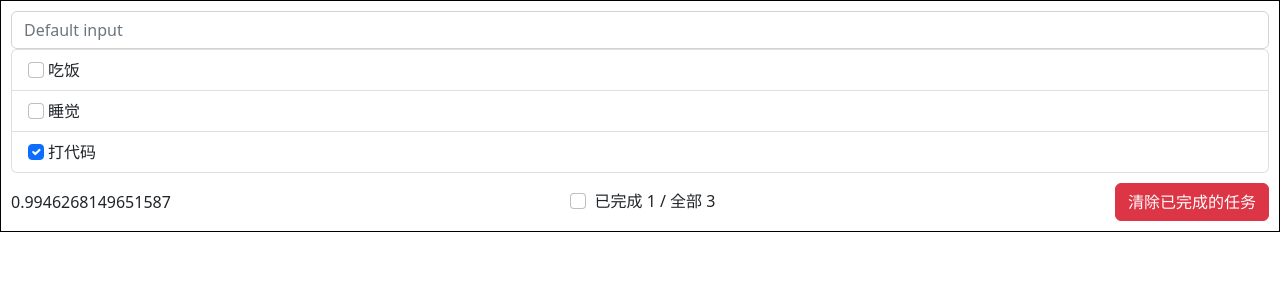
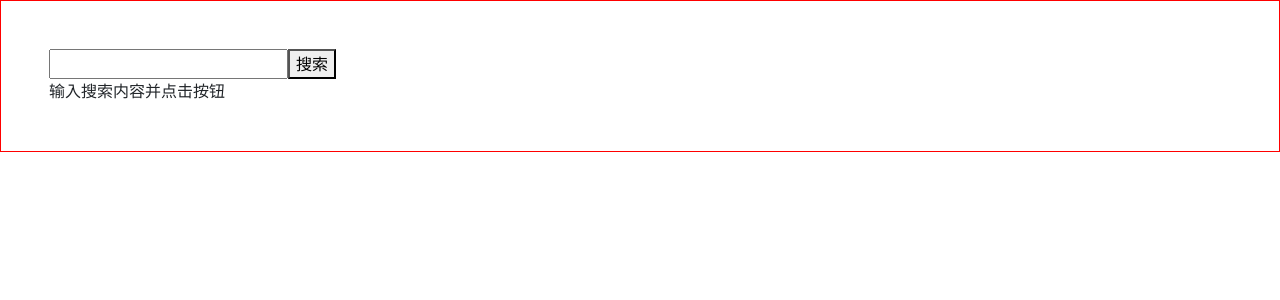
Before and after one commit to imycod/react-all-in-one, a React (Vite) app: page / in a window 1280 px wide. Shown: the top 300 px of the page. Built offline with nearby package versions, Linux system fonts and the light colour scheme.

Commit message:
docs:searchGit-request

```diff
--- a/package.json
+++ b/package.json
@@ -10,6 +10,7 @@
     "preview": "vite preview"
   },
   "dependencies": {
+    "axios": "^1.6.0",
     "bootstrap": "5.2.3",
     "immer": "^10.0.3",
     "jotai": "^2.5.0",
--- a/src/App.tsx
+++ b/src/App.tsx
@@ -12,6 +12,7 @@ import ReducerExample from "./useReducer"
 // @ts-ignore
 // import TodoList from "@/business/todoList/demo1"
 import TodoApp from "@/business/todoList/demo2"
+import SearchGitApp from "./business/searchGit";
 function App() {
     return (
         <>
@@ -25,7 +26,8 @@ function App() {
             {/*</div>*/}
 
             {/*<TodoList></TodoList>*/}
-            <TodoApp></TodoApp>
+            {/*<TodoApp></TodoApp>*/}
+            <SearchGitApp></SearchGitApp>
         </>
     );
 }
--- /dev/null
+++ b/src/business/searchGit/index.tsx
@@ -0,0 +1,110 @@
+import React, {Component} from 'react';
+import axios from "axios";
+
+const items=[
+    {
+        "login": "imycode",
+        "id": 43439224,
+        "node_id": "MDQ6VXNlcjQzNDM5MjI0",
+        "avatar_url": "https://avatars.githubusercontent.com/u/43439224?v=4",
+        "gravatar_id": "",
+        "url": "https://api.github.com/users/imycode",
+        "html_url": "https://github.com/imycode",
+        "followers_url": "https://api.github.com/users/imycode/followers",
+        "following_url": "https://api.github.com/users/imycode/following{/other_user}",
+        "gists_url": "https://api.github.com/users/imycode/gists{/gist_id}",
+        "starred_url": "https://api.github.com/users/imycode/starred{/owner}{/repo}",
+        "subscriptions_url": "https://api.github.com/users/imycode/subscriptions",
+        "organizations_url": "https://api.github.com/users/imycode/orgs",
+        "repos_url": "https://api.github.com/users/imycode/repos",
+        "events_url": "https://api.github.com/users/imycode/events{/privacy}",
+        "received_events_url": "https://api.github.com/users/imycode/received_events",
+        "type": "User",
+        "site_admin": false,
+        "score": 1
+    }
+]
+
+class SearchContainer extends Component {
+    search=()=>{
+        const {keyWordRef}=this
+        this.props.updateState({
+            isInit:false,
+            isLoading:true,
+        })
+        axios.request({
+            url:`https://api.github.com/search/users?q=${keyWordRef.value}`
+        }).then(res=>{
+            this.props.updateState({
+                isInit:false,
+                isLoading:false,
+                users:res.data.items
+            })
+        }).catch(err=>{
+            this.props.updateState({
+                isInit:false,
+                isLoading:false,
+                err:err.message,
+            })
+        })
+    }
+    render(){
+        return (
+            <div>
+                <input type="text" ref={c=> this.keyWordRef = c}/>
+                <button onClick={this.search}>搜索</button>
+            </div>
+        )
+    }
+}
+
+class ListContainer extends Component {
+    render(){
+        const {state:{users,isLoading,err,isInit}}=this.props
+        return (
+            <div>
+                <div className="row">
+                    {
+                        isInit ? <span>输入搜索内容并点击按钮</span> :
+                        isLoading ? <h2>loading....</h2> :
+                        err ? <h2>{err}</h2>:
+                        users.map(user=>{
+                            return (
+                                <div key={user.id} className="card">
+                                    <a href={user.html_url} rel="noreferrer" target="_blank">
+                                        <img src={user.avatar_url} alt=""/>
+                                    </a>
+                                    <p className="text-black">{user.login}</p>
+                                </div>
+                            )
+                        })
+                    }
+                </div>
+            </div>
+        )
+    }
+}
+
+class SearchGitApp extends Component {
+    state={
+        users:[],
+        isInit:true, //是否是第一次
+        isLoading:false,
+        err:'', //存储请求相关的错误信息
+    }
+    updateState=(data)=>{
+        this.setState(data)
+    }
+
+    render() {
+        const {users} = this.state
+        return (
+            <div className="p-5 bd">
+                <SearchContainer updateState={this.updateState}></SearchContainer>
+                <ListContainer state={this.state}></ListContainer>
+            </div>
+        );
+    }
+}
+
+export default SearchGitApp;
--- a/vite.config.ts
+++ b/vite.config.ts
@@ -34,4 +34,15 @@ export default defineConfig({
       '@': resolve(__dirname, '.', './src/'),
     },
   },
+  server:{
+    proxy:{
+      '/mockapi': {
+        // target: 'https://jsonplaceholder.typicode.com',
+        target: 'https://6537c864a543859d1bb0d3b5.mockapi.io',
+        ws: true, // 是否启用 WebSocket
+        changeOrigin: true, // 是否修改请求头中的 Origin 字段
+        rewrite: (path) => path.replace(/^\/mockapi/, '')
+      },
+    }
+  }
 })
```
Also changed, not shown: src/setupProxy.js (added, +12 -0 lines), 1 other file (tests, documents, lock files or other folders).
